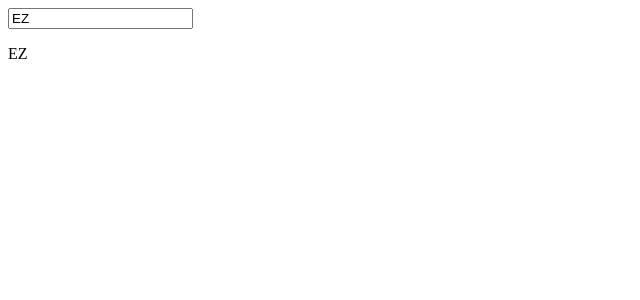
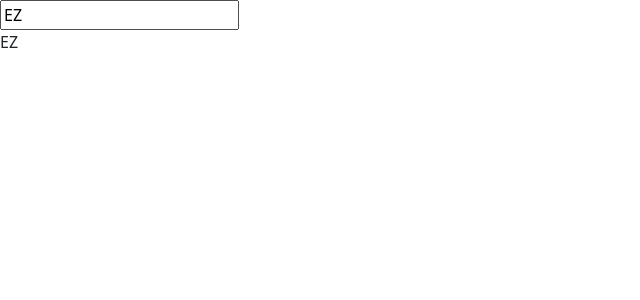
Before and after one commit to physicsSorcererKing/angular-novice, an Angular app: page / in a window 1280 px wide. Shown: the top 300 px of the page, without its empty margins (0-640 px from the left). Built offline with nearby package versions, Linux system fonts and the light colour scheme.

Commit message:
feat: add Bootstrap widgets

```diff
--- a/package.json
+++ b/package.json
@@ -18,6 +18,9 @@
     "@angular/platform-browser": "^17.3.0",
     "@angular/platform-browser-dynamic": "^17.3.0",
     "@angular/router": "^17.3.0",
+    "@ng-bootstrap/ng-bootstrap": "^16.0.0",
+    "@popperjs/core": "^2.11.8",
+    "bootstrap": "^5.3.2",
     "rxjs": "~7.8.0",
     "tslib": "^2.3.0",
     "zone.js": "~0.14.3"
@@ -26,6 +29,7 @@
     "@angular-devkit/build-angular": "^17.3.4",
     "@angular/cli": "^17.3.4",
     "@angular/compiler-cli": "^17.3.0",
+    "@angular/localize": "^17.3.0",
     "@types/jasmine": "~5.1.0",
     "jasmine-core": "~5.1.0",
     "karma": "~6.4.0",
--- a/src/app/app.module.ts
+++ b/src/app/app.module.ts
@@ -3,10 +3,11 @@ import { BrowserModule } from '@angular/platform-browser';
 import { FormsModule } from '@angular/forms';
 
 import { AppComponent } from './app.component';
+import { NgbModule } from '@ng-bootstrap/ng-bootstrap';
 
 @NgModule({
   declarations: [AppComponent],
-  imports: [BrowserModule, FormsModule],
+  imports: [BrowserModule, FormsModule, NgbModule],
   providers: [],
   bootstrap: [AppComponent],
 })
--- a/src/main.ts
+++ b/src/main.ts
@@ -1,3 +1,5 @@
+/// <reference types="@angular/localize" />
+
 import { platformBrowserDynamic } from '@angular/platform-browser-dynamic';
 
 import { AppModule } from './app/app.module';
--- a/src/styles.scss
+++ b/src/styles.scss
@@ -1 +1,4 @@
 /* You can add global styles to this file, and also import other style files */
+
+/* Importing Bootstrap SCSS file. */
+@import 'bootstrap/scss/bootstrap';
--- a/tsconfig.app.json
+++ b/tsconfig.app.json
@@ -3,7 +3,9 @@
   "extends": "./tsconfig.json",
   "compilerOptions": {
     "outDir": "./out-tsc/app",
-    "types": []
+    "types": [
+      "@angular/localize"
+    ]
   },
   "files": [
     "src/main.ts"
```
Also changed, not shown: 2 other files (tests, documents, lock files or other folders).
